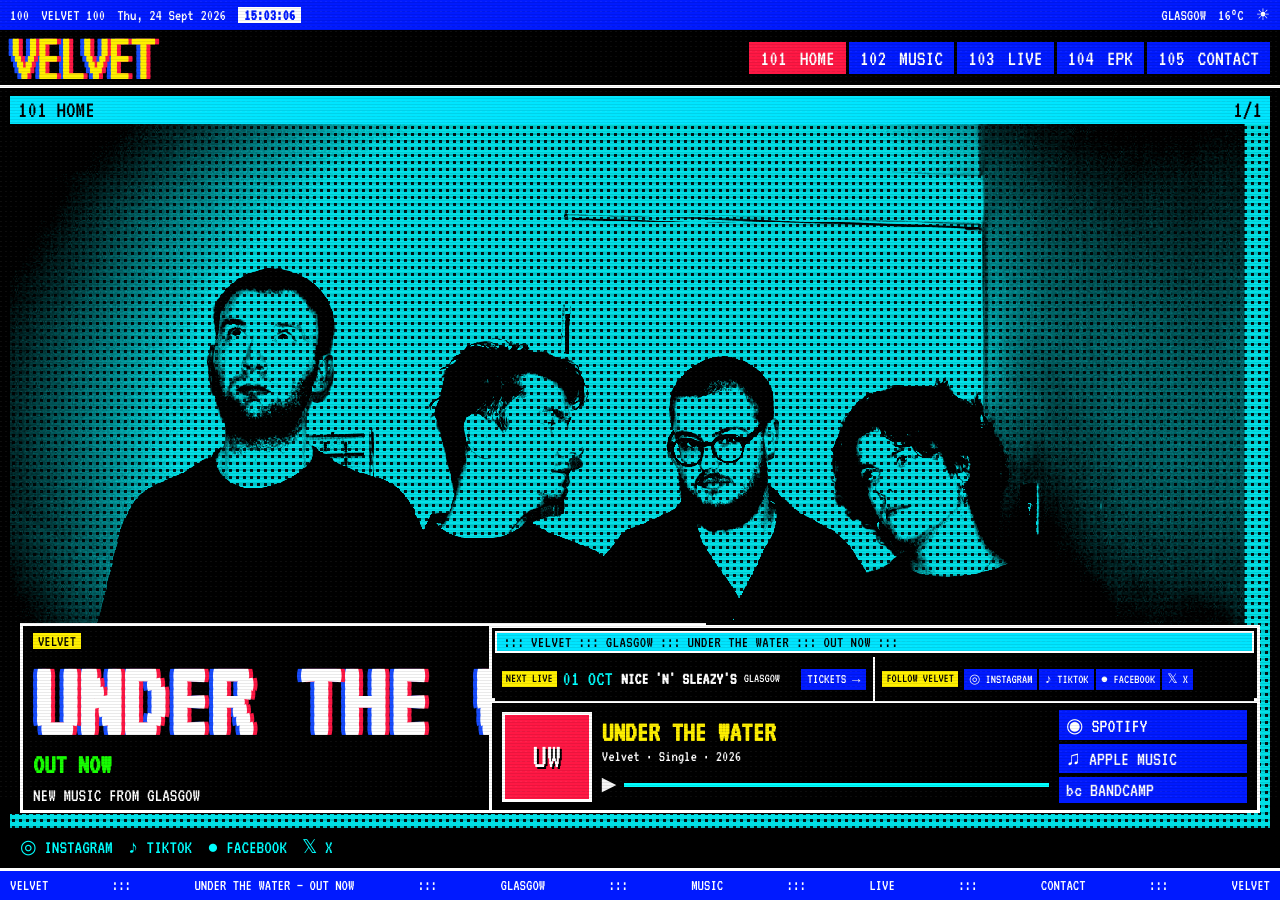
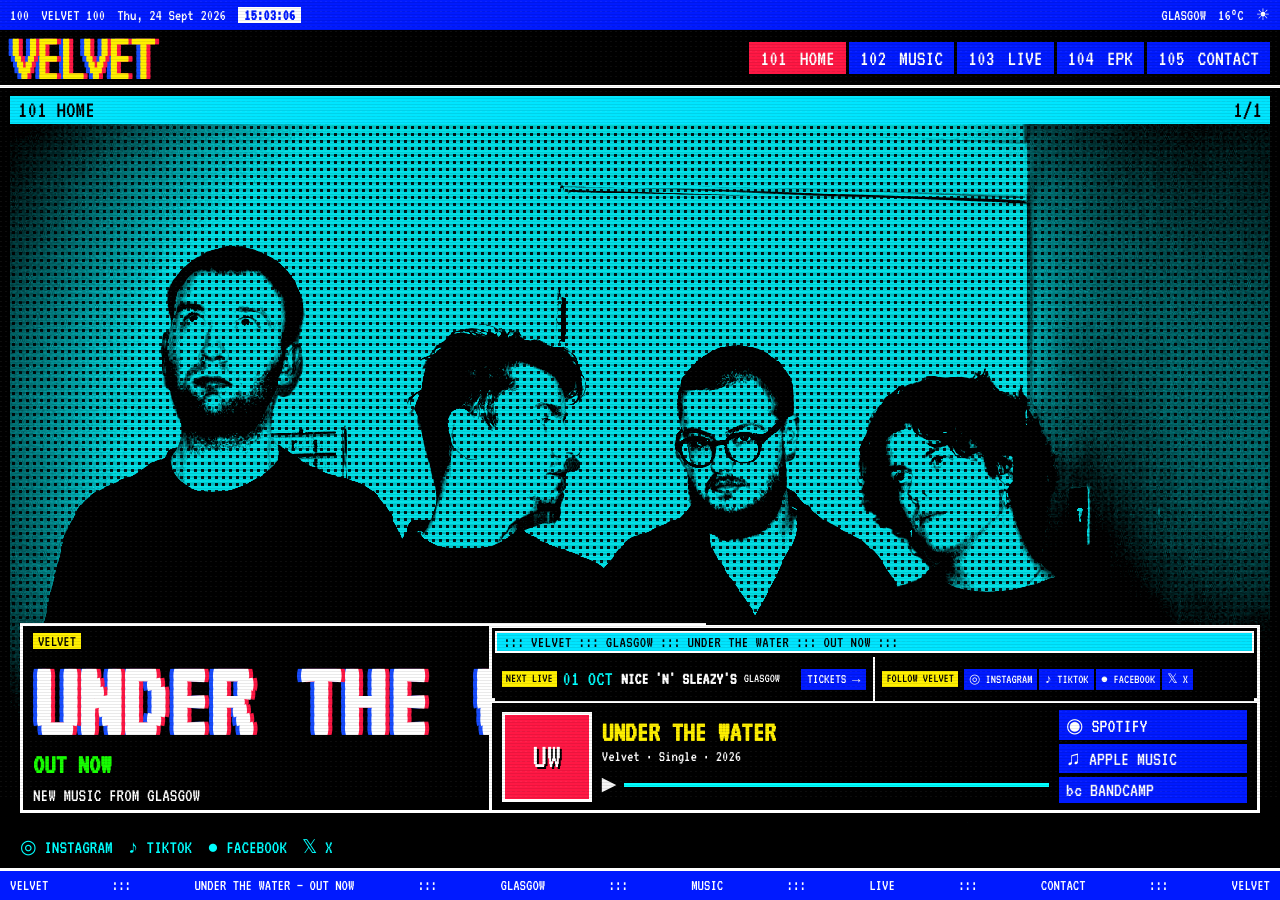
Before and after one commit to cheeseboy-gosee1490/velvet-website, a React (Vite) app: page / in a window 1280 px wide. Built offline with nearby package versions, Linux system fonts and the light colour scheme.

Commit message:
Crop home photo to remove right-side empty space

```diff
--- a/src/styles.css
+++ b/src/styles.css
@@ -20,7 +20,7 @@ pointer-events:none}
 .heroPhoto{position:absolute;inset:-3%;z-index:1;width:106%;height:106%;object-fit:cover;display:block;
 filter:grayscale(1) contrast(4.8) brightness(1.12);
 mix-blend-mode:multiply;
-transform:scale(1.02);
+transform:scale(1.14);
 image-rendering:pixelated}
 .photoPlaceholder{position:absolute;inset:0;display:grid;place-content:center;text-align:center;color:#fff;font-size:clamp(80px,17vw,210px);line-height:.72;letter-spacing:-8px;text-shadow:5px 5px 0 #000,8px 0 0 var(--red),-8px 0 0 var(--cyan);mix-blend-mode:screen}.photoPlaceholder small{display:none}.heroText{position:absolute;left:10px;bottom:15px;z-index:5;background:#000;padding:5px 10px;border:3px solid #fff;box-sizing:border-box;max-width:95%}.heroText small{background:var(--yellow);color:#000;padding:0 5px}.heroText h1{font-size:clamp(48px,10vw,110px);line-height:.75;margin:10px 0 8px;color:#fff;text-shadow:4px 0 var(--red),-4px 0 var(--blue)}.heroText h2{font-size:28px;margin:7px 0 5px;color:var(--green)}.heroText p{font-size:19px;margin:0;color:#fff}
 .listen{display:grid;grid-template-columns:88px 1fr 190px;gap:10px;padding:8px 10px;background:#000;border:3px solid #fff;align-items:center;position:absolute;z-index:6;left:38%;right:10px;bottom:15px;box-sizing:border-box}.cover{width:88px;height:88px;background:#ff1744;display:grid;place-items:center;color:#fff;font-size:38px;border:3px solid #fff;text-shadow:2px 2px #000}.listen strong,.release strong{font-size:29px;color:var(--yellow);display:block}.listen small,.release small{display:block;color:#fff}.track{display:flex;gap:8px;align-items:center;margin-top:10px}.track span{height:4px;background:var(--cyan);display:block;flex:1}.services{display:flex;flex-direction:column;gap:4px}.services a,.services button{font:20px 'VT323';text-align:left;background:#001aff;border:0;color:#fff;padding:3px 7px;text-decoration:none;cursor:pointer}.services a:hover,.services button:hover{background:var(--red)}
```
